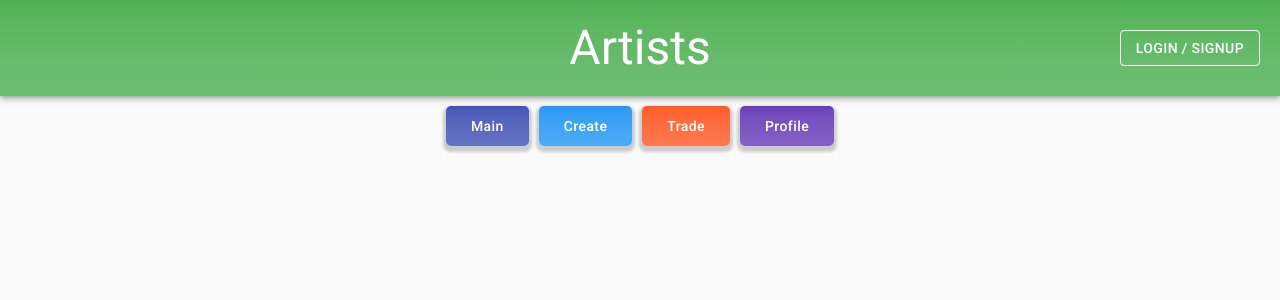
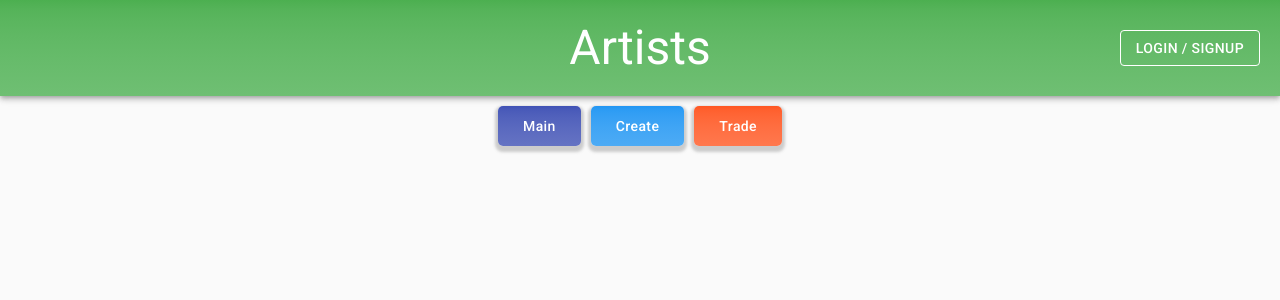
Before and after one commit to travisformayor/marker-ga, a React (Create React App) app in the folder client/: page /artists in a window 1280 px wide. Shown: the top 300 px of the page. Built offline with nearby package versions, Linux system fonts and the light colour scheme.

Commit message:
profile nav removed when logged out. logging out redirects to main'

```diff
--- a/client/src/components/App/App.js
+++ b/client/src/components/App/App.js
@@ -1,5 +1,6 @@
 import React, { useState, useEffect } from 'react';
 import { Route, Switch } from 'react-router-dom';
+import { withRouter } from "react-router";
 import Header from '../Header/Header';
 import Profile from '../Profile/Profile';
 import Error from '../Error/Error';
@@ -7,7 +8,7 @@ import AxiosModel from '../../models/axios';
 import CssBaseline from '@material-ui/core/CssBaseline';
 import './App.css';
 
-function App() {
+function App(props) {
   // Hooks
   const [ errors, setErrors ] = useState([]);
   const [ userInfo, setUserInfo ] = useState({
@@ -41,6 +42,7 @@ function App() {
       user: {}
     })
     localStorage.clear();
+    props.history.push('/');
   }
 
   useEffect(() => {
@@ -63,4 +65,4 @@ function App() {
   );
 }
 
-export default App;
+export default withRouter(App);
--- a/client/src/components/Header/Header.js
+++ b/client/src/components/Header/Header.js
@@ -22,12 +22,7 @@ function Header(props) {
   const [ titleState, setTitle ] = useState({
     ...defaultTitle,
   })
-
   const open = Boolean(anchor);
-
-  useEffect(() => {
-    setAuth(loggedIn);
-  },[loggedIn]);
 
   const navLinks = [
     {name: 'main', path: '', color: '#3f51b5, 30%, #6573c3'}, // dark blue
@@ -42,7 +37,8 @@ function Header(props) {
     // console.log('current path: ', pathname)
     // Set state for the other paths
     const newPaths = navLinks.filter(navOption => navOption.path !== pathname);
-    setPaths(newPaths)
+    setPaths(newPaths); // all paths except current page
+
     // Set the title bar state
     const newTitle = navLinks.find(navOption => navOption.path === pathname);
     if (newTitle) {
@@ -55,6 +51,11 @@ function Header(props) {
       setTitle({...defaultTitle})
     }
   }
+
+  useEffect(() => {
+    // record logged in status
+    setAuth(loggedIn);
+  },[loggedIn]);
 
   useEffect(() => {
     getPath();
@@ -133,7 +134,7 @@ function Header(props) {
           )}
         </Toolbar>
       </AppBar>
-      <Nav paths={paths} />
+      <Nav paths={paths} auth={auth}/>
       {/* <button onClick={() => setAuth(!auth)}>
         Login - {auth ? "true" : "false"}
       </button> */}
--- a/client/src/components/Header/Nav.js
+++ b/client/src/components/Header/Nav.js
@@ -4,7 +4,7 @@ import { makeStyles, withStyles } from '@material-ui/core/styles';
 import Button from '@material-ui/core/Button';
 
 const Nav = (props) => {
-  const { paths } = props
+  const { paths, auth } = props
 
   // CSS Class Styles
   const useStyles = makeStyles(theme => ({
@@ -37,13 +37,17 @@ const Nav = (props) => {
 
   return (
     <div className={classes.navButtons}>
-      {paths.map((nav, index) => (
+      {/* Filter out profile if user is not logged in */}
+      {auth ? paths.map((nav, index) => (
         <NavButton
           component={Link} to={nav.path} key={'nav-button'+index}
           style={{ background: `linear-gradient(${nav.color})` }}
-        >
-          {nav.name}
-        </NavButton>
+        >{nav.name}</NavButton>
+      )) : paths.filter(path => path.path !== 'profile').map((nav, index) => (
+        <NavButton
+          component={Link} to={nav.path} key={'nav-button'+index}
+          style={{ background: `linear-gradient(${nav.color})` }}
+        >{nav.name}</NavButton>
       ))}
     </div>
   )
```
Also changed, not shown: 1 other file (tests, documents, lock files or other folders).
